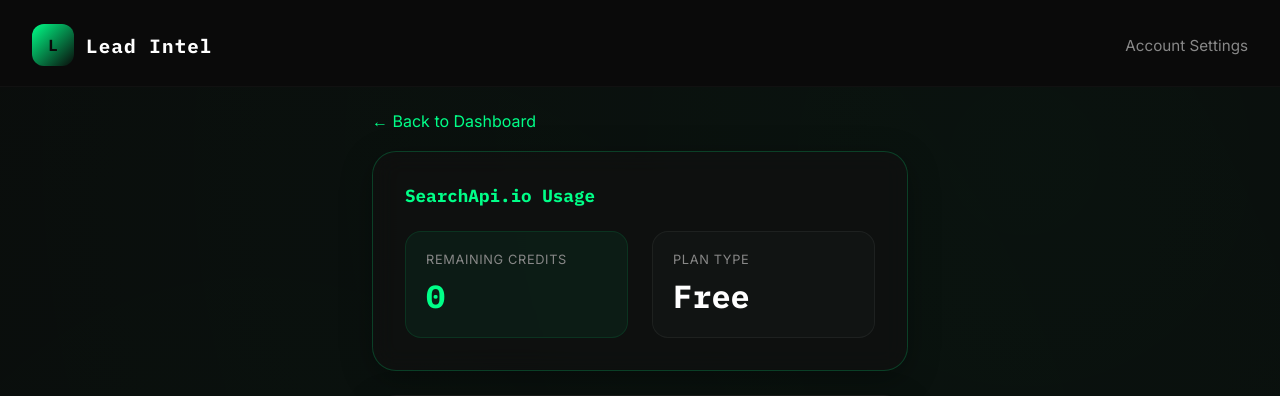
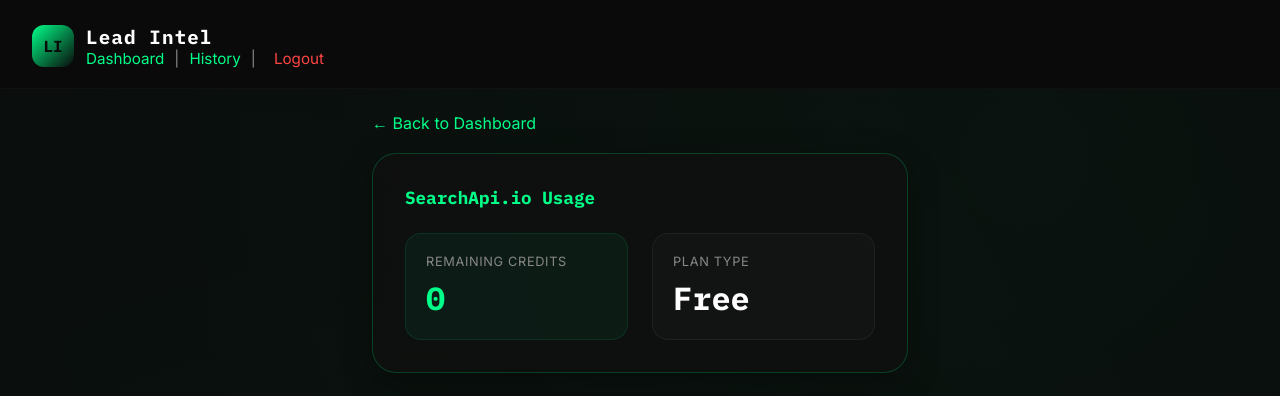
Before and after one commit to Metlink-in/Leadscreper-, a FastAPI app: template app/templates/admin.html in a window 1280 px wide. Shown: the top 396 px of the page. Run offline with FastAPI, Linux system fonts and the light colour scheme; the template is opened without the code that fills it, so the values that code supplies are empty; parts of the project's set-up code (start-up, migrations or seed data) failed here and were passed over.

Commit message:
Fix: add missing logout link to settings panel header

```diff
--- a/app/templates/admin.html
+++ b/app/templates/admin.html
@@ -170,11 +170,18 @@
 <body>
   <header>
     <div class="brand">
-      <div class="logo">L</div>
-      <h1>Lead Intel</h1>
+      <div class="logo">LI</div>
+      <div>
+        <h1>Lead Intel</h1>
+        <div class="header-meta">
+          <a href="/">Dashboard</a> |
+          <a href="/history">History</a> |
+          <a href="/logout" style="color: #ff4444; margin-left: 8px;">Logout</a>
+        </div>
+      </div>
     </div>
-    <div class="header-meta">
-      <span>Account Settings</span>
+    <div style="text-align: right;">
+      <div style="font-weight: 600; color: #00ff88; margin-bottom: 4px;">{{ user.name }}</div>
     </div>
   </header>
 
```
